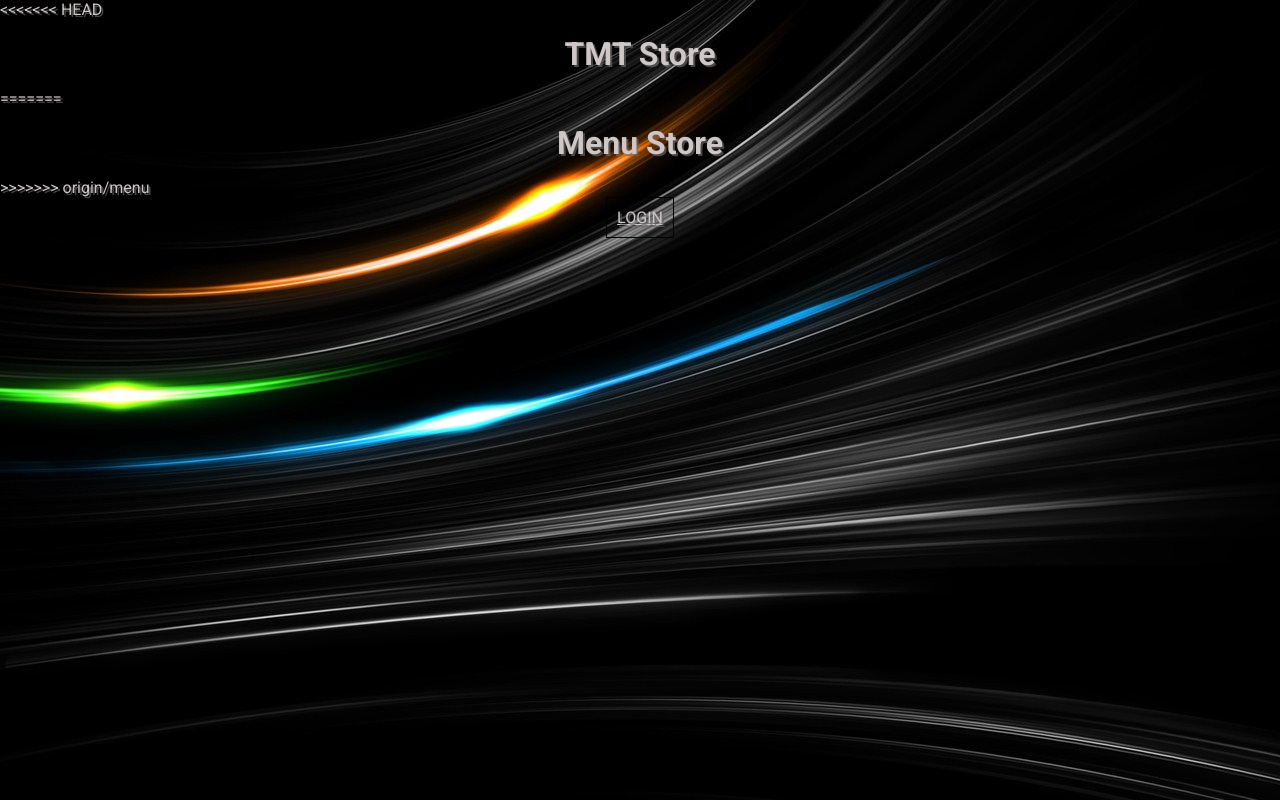
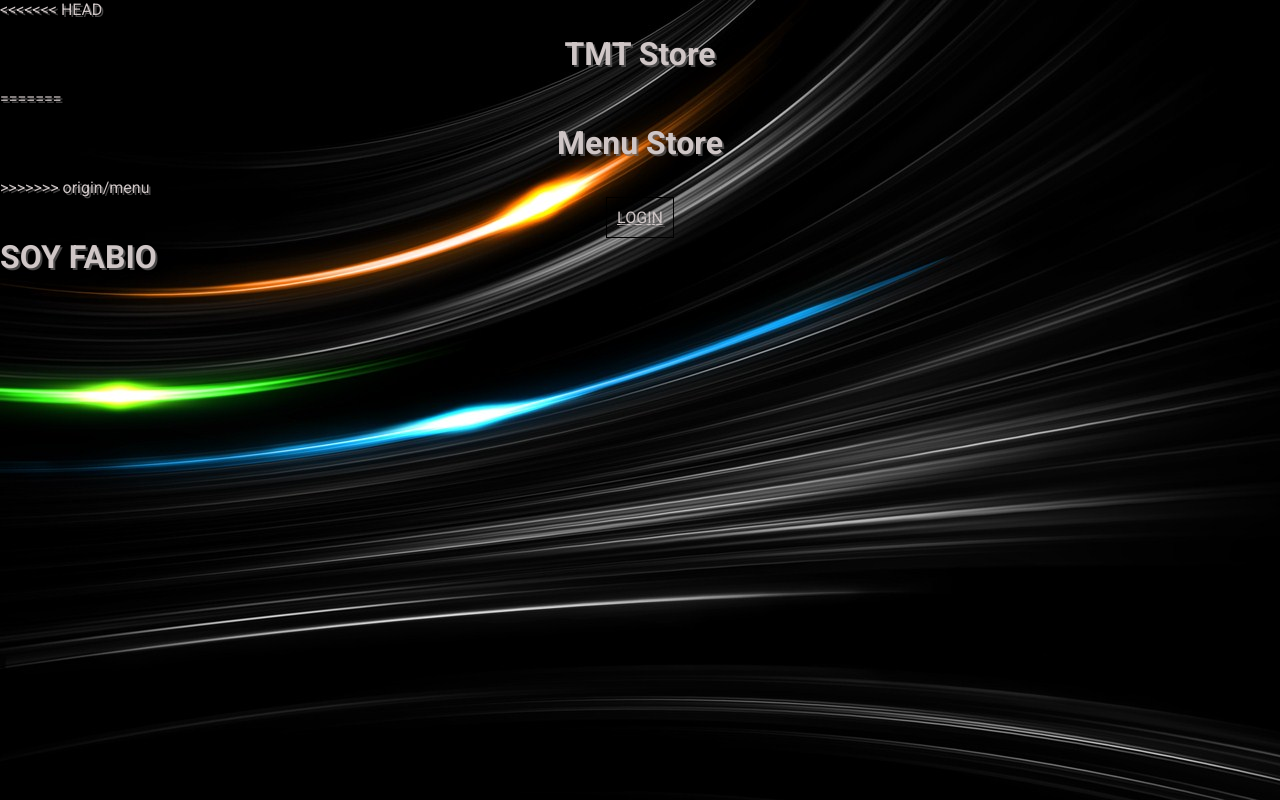
Before and after one commit to MatiasTortoriello/TStore, a plain HTML site: page index.html in a window 1280 px wide. Drawn offline with Linux system fonts and the light colour scheme.

Commit message:
primer commit

```diff
--- a/index.html
+++ b/index.html
@@ -31,6 +31,8 @@
         <p>LOGIN</p>
     </a>
 
+    <h1>SOY FABIO</h1>
+
 </body>
 
 <footer>
```
